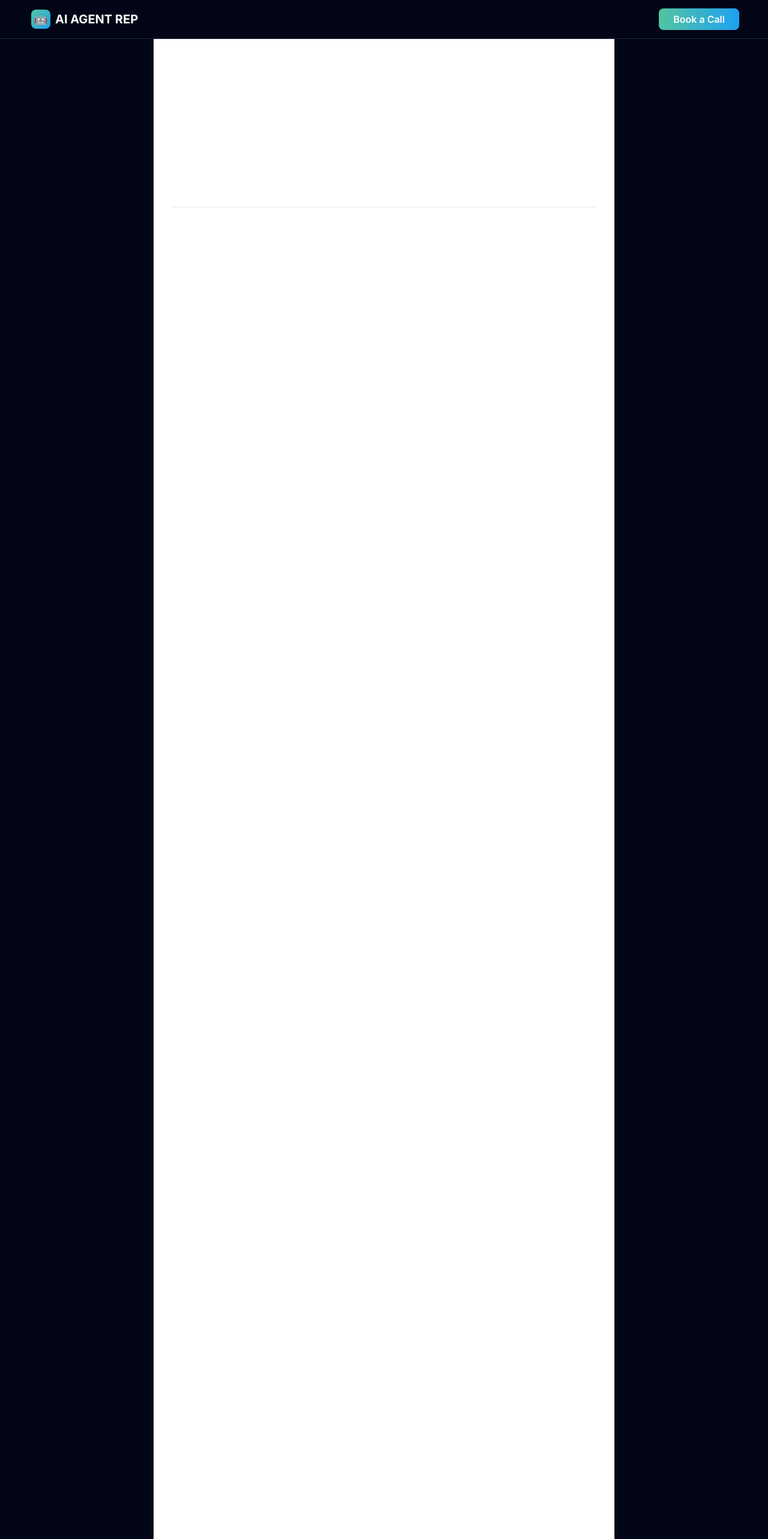
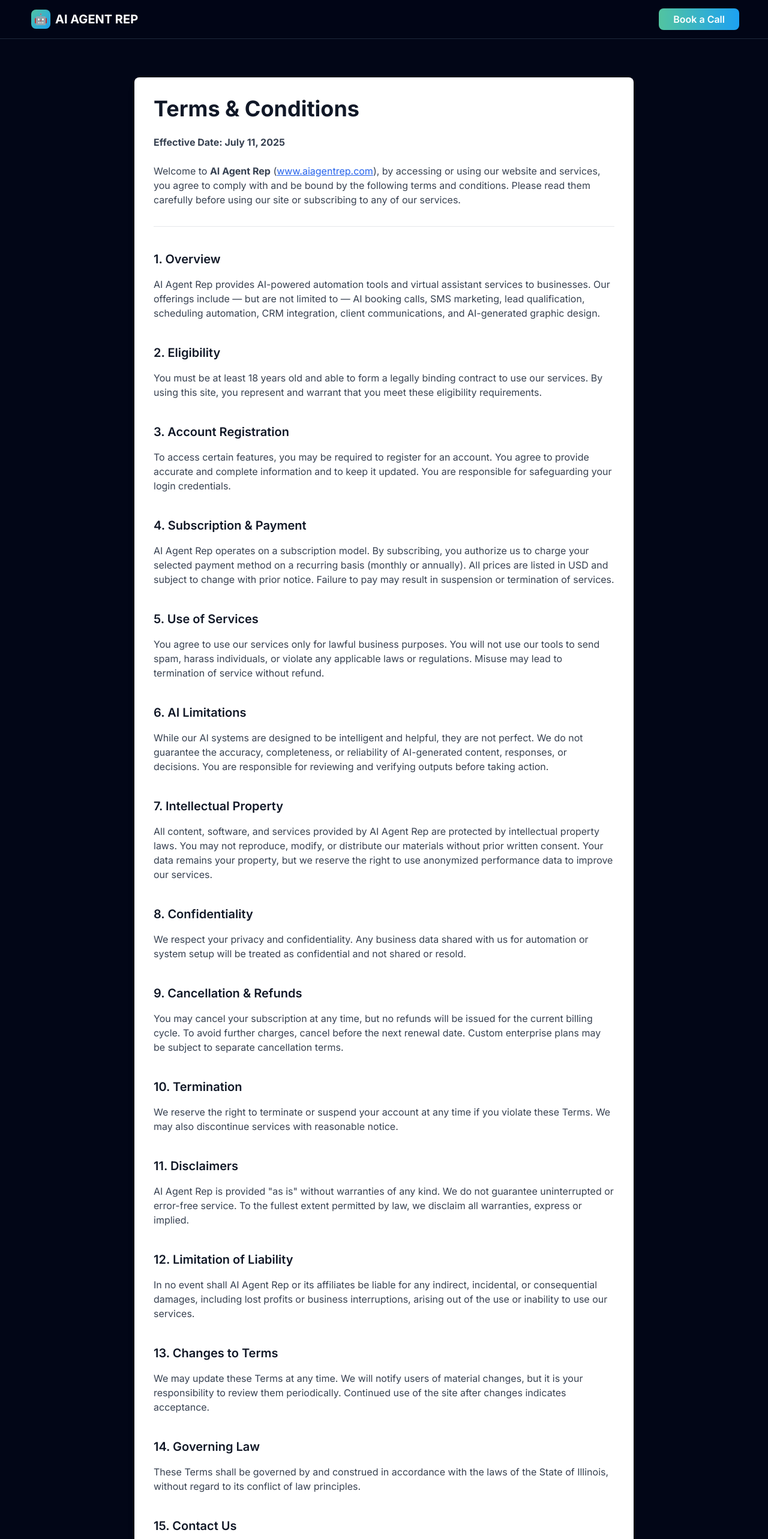
Before and after one commit to agm312/aiagentrep1, a React (Create React App) app: page /terms in a window 1280 px wide. Shown: the top 2566 px of the page at 60% size. Built offline with nearby package versions, Linux system fonts and the light colour scheme; no server answers.

Commit message:
Fix: Terms and Privacy pages text visibility with proper styling for dark theme

```diff
--- a/src/pages/Privacy.js
+++ b/src/pages/Privacy.js
@@ -2,13 +2,14 @@
 
 export default function Privacy() {
   return (
-    <section className="min-h-screen bg-white py-16 px-4 sm:px-6 lg:px-8 max-w-3xl mx-auto">
-      <h1 className="text-3xl md:text-4xl font-bold mb-6">Privacy Policy</h1>
-      <div className="prose prose-blue max-w-none mb-12">
+    <section className="min-h-screen bg-dark-950 py-16 px-4 sm:px-6 lg:px-8 max-w-4xl mx-auto">
+      <div className="bg-white rounded-lg shadow-lg p-8">
+        <h1 className="text-3xl md:text-4xl font-bold mb-6 text-gray-900">Privacy Policy</h1>
+        <div className="prose prose-blue max-w-none mb-12 text-gray-700">
           <p className="mb-6"><strong>Effective Date: July 11, 2025</strong></p>
-        <p className="mb-6">At <strong>AI Agent Rep</strong> (<a href="http://www.aiagentrep.com">www.aiagentrep.com</a>), your privacy is important to us. This Privacy Policy explains how we collect, use, and protect your information when you interact with our website, services, and tools.</p>
+          <p className="mb-6">At <strong>AI Agent Rep</strong> (<a href="http://www.aiagentrep.com" className="text-blue-600 hover:text-blue-800 underline">www.aiagentrep.com</a>), your privacy is important to us. This Privacy Policy explains how we collect, use, and protect your information when you interact with our website, services, and tools.</p>
           <hr className="my-8" />
-        <h2 className="mt-10 mb-4">1. Information We Collect</h2>
+          <h2 className="mt-10 mb-4 text-xl font-semibold text-gray-900">1. Information We Collect</h2>
           <p className="mb-2 font-semibold">Personal Information:</p>
           <ul className="mb-6 list-disc pl-6">
             <li>Name, email address, phone number, company name, and payment information when you sign up for our services.</li>
@@ -21,7 +22,7 @@
           <ul className="mb-6 list-disc pl-6">
             <li>Cookies, IP address, browser type, device data, and time stamps to help us understand site usage and improve performance.</li>
           </ul>
-        <h2 className="mt-10 mb-4">2. How We Use Your Information</h2>
+          <h2 className="mt-10 mb-4 text-xl font-semibold text-gray-900">2. How We Use Your Information</h2>
           <ul className="mb-6 list-disc pl-6">
             <li>Deliver and improve our services</li>
             <li>Set up and manage your account</li>
@@ -29,7 +30,7 @@
             <li>Communicate with you (support, updates, promotions)</li>
             <li>Analyze system usage to enhance features and performance</li>
           </ul>
-        <h2 className="mt-10 mb-4">3. Sharing Your Information</h2>
+          <h2 className="mt-10 mb-4 text-xl font-semibold text-gray-900">3. Sharing Your Information</h2>
           <p className="mb-6">We do <strong>not</strong> sell or rent your personal information. We may share data with trusted third parties only when necessary to:</p>
           <ul className="mb-6 list-disc pl-6">
             <li>Process payments and transactions</li>
@@ -38,36 +39,37 @@
             <li>Comply with legal obligations</li>
           </ul>
           <p className="mb-6">All third-party providers are required to maintain the confidentiality and security of your information.</p>
-        <h2 className="mt-10 mb-4">4. Cookies & Tracking Technologies</h2>
+          <h2 className="mt-10 mb-4 text-xl font-semibold text-gray-900">4. Cookies & Tracking Technologies</h2>
           <ul className="mb-6 list-disc pl-6">
             <li>Remember user preferences</li>
             <li>Analyze website performance</li>
             <li>Deliver personalized experiences</li>
           </ul>
           <p className="mb-6">You can control cookies through your browser settings, though some features may not work as intended if disabled.</p>
-        <h2 className="mt-10 mb-4">5. Data Security</h2>
+          <h2 className="mt-10 mb-4 text-xl font-semibold text-gray-900">5. Data Security</h2>
           <p className="mb-6">We implement industry-standard safeguards (encryption, access control, monitoring) to protect your information. However, no system is 100% secure. We encourage you to use strong passwords and protect your account access.</p>
-        <h2 className="mt-10 mb-4">6. Your Rights</h2>
+          <h2 className="mt-10 mb-4 text-xl font-semibold text-gray-900">6. Your Rights</h2>
           <ul className="mb-6 list-disc pl-6">
             <li>Access, update, or delete your personal information</li>
             <li>Object to or restrict processing</li>
             <li>Request data portability</li>
             <li>Opt out of marketing communications at any time</li>
           </ul>
-        <h2 className="mt-10 mb-4">7. Data Retention</h2>
+          <h2 className="mt-10 mb-4 text-xl font-semibold text-gray-900">7. Data Retention</h2>
           <ul className="mb-6 list-disc pl-6">
             <li>We retain your information only as long as necessary to provide services</li>
             <li>Comply with legal or contractual obligations</li>
             <li>Resolve disputes and enforce our agreements</li>
           </ul>
-        <h2 className="mt-10 mb-4">8. Children's Privacy</h2>
+          <h2 className="mt-10 mb-4 text-xl font-semibold text-gray-900">8. Children's Privacy</h2>
           <p className="mb-6">Our services are not intended for individuals under the age of 18. We do not knowingly collect personal data from minors.</p>
-        <h2 className="mt-10 mb-4">9. Changes to This Policy</h2>
+          <h2 className="mt-10 mb-4 text-xl font-semibold text-gray-900">9. Changes to This Policy</h2>
           <p className="mb-6">We may update this Privacy Policy from time to time.<br />
           Significant changes will be posted on this page with an updated July 11, 2025.<br />
           Continued use of the website indicates your acceptance of the changes.</p>
-        <h2 className="mt-10 mb-4">10. Contact Us</h2>
+          <h2 className="mt-10 mb-4 text-xl font-semibold text-gray-900">10. Contact Us</h2>
           <p className="mb-6">If you have questions or concerns about this Privacy Policy, please contact us: <a href="mailto:info@aiagentrep.com" className="text-blue-600 hover:text-blue-800 underline">info@aiagentrep.com</a></p>
+        </div>
       </div>
     </section>
   );
--- a/src/pages/Terms.js
+++ b/src/pages/Terms.js
@@ -2,42 +2,44 @@
 
 export default function Terms() {
   return (
-    <section className="min-h-screen bg-white py-16 px-4 sm:px-6 lg:px-8 max-w-3xl mx-auto">
-      <h1 className="text-3xl md:text-4xl font-bold mb-6">Terms & Conditions</h1>
-      <div className="prose prose-blue max-w-none mb-12">
+    <section className="min-h-screen bg-dark-950 py-16 px-4 sm:px-6 lg:px-8 max-w-4xl mx-auto">
+      <div className="bg-white rounded-lg shadow-lg p-8">
+        <h1 className="text-3xl md:text-4xl font-bold mb-6 text-gray-900">Terms & Conditions</h1>
+        <div className="prose prose-blue max-w-none mb-12 text-gray-700">
           <p className="mb-6"><strong>Effective Date: July 11, 2025</strong></p>
-        <p className="mb-6">Welcome to <strong>AI Agent Rep</strong> (<a href="http://www.aiagentrep.com">www.aiagentrep.com</a>), by accessing or using our website and services, you agree to comply with and be bound by the following terms and conditions. Please read them carefully before using our site or subscribing to any of our services.</p>
+          <p className="mb-6">Welcome to <strong>AI Agent Rep</strong> (<a href="http://www.aiagentrep.com" className="text-blue-600 hover:text-blue-800 underline">www.aiagentrep.com</a>), by accessing or using our website and services, you agree to comply with and be bound by the following terms and conditions. Please read them carefully before using our site or subscribing to any of our services.</p>
           <hr className="my-8" />
-        <h2 className="mt-10 mb-4">1. Overview</h2>
+          <h2 className="mt-10 mb-4 text-xl font-semibold text-gray-900">1. Overview</h2>
           <p className="mb-6">AI Agent Rep provides AI-powered automation tools and virtual assistant services to businesses. Our offerings include — but are not limited to — AI booking calls, SMS marketing, lead qualification, scheduling automation, CRM integration, client communications, and AI-generated graphic design.</p>
-        <h2 className="mt-10 mb-4">2. Eligibility</h2>
+          <h2 className="mt-10 mb-4 text-xl font-semibold text-gray-900">2. Eligibility</h2>
           <p className="mb-6">You must be at least 18 years old and able to form a legally binding contract to use our services. By using this site, you represent and warrant that you meet these eligibility requirements.</p>
-        <h2 className="mt-10 mb-4">3. Account Registration</h2>
+          <h2 className="mt-10 mb-4 text-xl font-semibold text-gray-900">3. Account Registration</h2>
           <p className="mb-6">To access certain features, you may be required to register for an account. You agree to provide accurate and complete information and to keep it updated. You are responsible for safeguarding your login credentials.</p>
-        <h2 className="mt-10 mb-4">4. Subscription & Payment</h2>
+          <h2 className="mt-10 mb-4 text-xl font-semibold text-gray-900">4. Subscription & Payment</h2>
           <p className="mb-6">AI Agent Rep operates on a subscription model. By subscribing, you authorize us to charge your selected payment method on a recurring basis (monthly or annually). All prices are listed in USD and subject to change with prior notice. Failure to pay may result in suspension or termination of services.</p>
-        <h2 className="mt-10 mb-4">5. Use of Services</h2>
+          <h2 className="mt-10 mb-4 text-xl font-semibold text-gray-900">5. Use of Services</h2>
           <p className="mb-6">You agree to use our services only for lawful business purposes. You will not use our tools to send spam, harass individuals, or violate any applicable laws or regulations. Misuse may lead to termination of service without refund.</p>
-        <h2 className="mt-10 mb-4">6. AI Limitations</h2>
+          <h2 className="mt-10 mb-4 text-xl font-semibold text-gray-900">6. AI Limitations</h2>
           <p className="mb-6">While our AI systems are designed to be intelligent and helpful, they are not perfect. We do not guarantee the accuracy, completeness, or reliability of AI-generated content, responses, or decisions. You are responsible for reviewing and verifying outputs before taking action.</p>
-        <h2 className="mt-10 mb-4">7. Intellectual Property</h2>
+          <h2 className="mt-10 mb-4 text-xl font-semibold text-gray-900">7. Intellectual Property</h2>
           <p className="mb-6">All content, software, and services provided by AI Agent Rep are protected by intellectual property laws. You may not reproduce, modify, or distribute our materials without prior written consent. Your data remains your property, but we reserve the right to use anonymized performance data to improve our services.</p>
-        <h2 className="mt-10 mb-4">8. Confidentiality</h2>
+          <h2 className="mt-10 mb-4 text-xl font-semibold text-gray-900">8. Confidentiality</h2>
           <p className="mb-6">We respect your privacy and confidentiality. Any business data shared with us for automation or system setup will be treated as confidential and not shared or resold.</p>
-        <h2 className="mt-10 mb-4">9. Cancellation & Refunds</h2>
+          <h2 className="mt-10 mb-4 text-xl font-semibold text-gray-900">9. Cancellation & Refunds</h2>
           <p className="mb-6">You may cancel your subscription at any time, but no refunds will be issued for the current billing cycle. To avoid further charges, cancel before the next renewal date. Custom enterprise plans may be subject to separate cancellation terms.</p>
-        <h2 className="mt-10 mb-4">10. Termination</h2>
+          <h2 className="mt-10 mb-4 text-xl font-semibold text-gray-900">10. Termination</h2>
           <p className="mb-6">We reserve the right to terminate or suspend your account at any time if you violate these Terms. We may also discontinue services with reasonable notice.</p>
-        <h2 className="mt-10 mb-4">11. Disclaimers</h2>
+          <h2 className="mt-10 mb-4 text-xl font-semibold text-gray-900">11. Disclaimers</h2>
           <p className="mb-6">AI Agent Rep is provided "as is" without warranties of any kind. We do not guarantee uninterrupted or error-free service. To the fullest extent permitted by law, we disclaim all warranties, express or implied.</p>
-        <h2 className="mt-10 mb-4">12. Limitation of Liability</h2>
+          <h2 className="mt-10 mb-4 text-xl font-semibold text-gray-900">12. Limitation of Liability</h2>
           <p className="mb-6">In no event shall AI Agent Rep or its affiliates be liable for any indirect, incidental, or consequential damages, including lost profits or business interruptions, arising out of the use or inability to use our services.</p>
-        <h2 className="mt-10 mb-4">13. Changes to Terms</h2>
+          <h2 className="mt-10 mb-4 text-xl font-semibold text-gray-900">13. Changes to Terms</h2>
           <p className="mb-6">We may update these Terms at any time. We will notify users of material changes, but it is your responsibility to review them periodically. Continued use of the site after changes indicates acceptance.</p>
-        <h2 className="mt-10 mb-4">14. Governing Law</h2>
+          <h2 className="mt-10 mb-4 text-xl font-semibold text-gray-900">14. Governing Law</h2>
           <p className="mb-6">These Terms shall be governed by and construed in accordance with the laws of the State of Illinois, without regard to its conflict of law principles.</p>
-        <h2 className="mt-10 mb-4">15. Contact Us</h2>
+          <h2 className="mt-10 mb-4 text-xl font-semibold text-gray-900">15. Contact Us</h2>
           <p className="mb-6">If you have questions or concerns about these Terms & Conditions, please contact us: <a href="mailto:info@aiagentrep.com" className="text-blue-600 hover:text-blue-800 underline">info@aiagentrep.com</a></p>
+        </div>
       </div>
     </section>
   );
```
Lines whose indentation alone changed are shown as unchanged.
